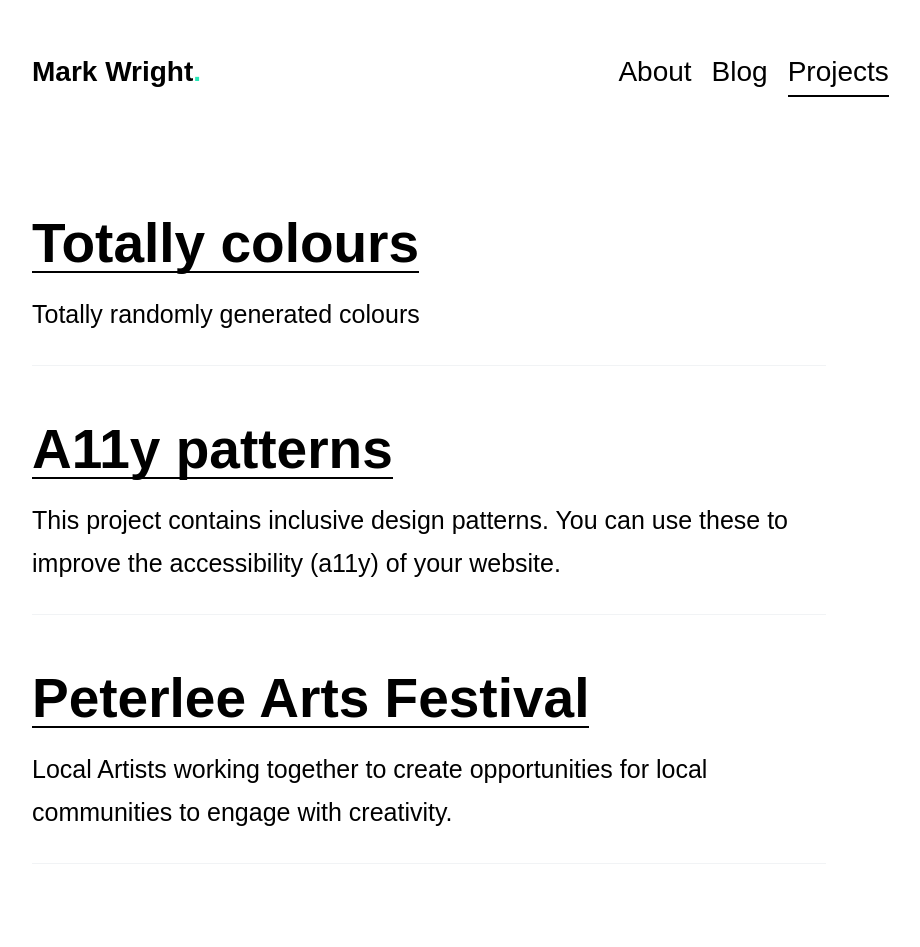
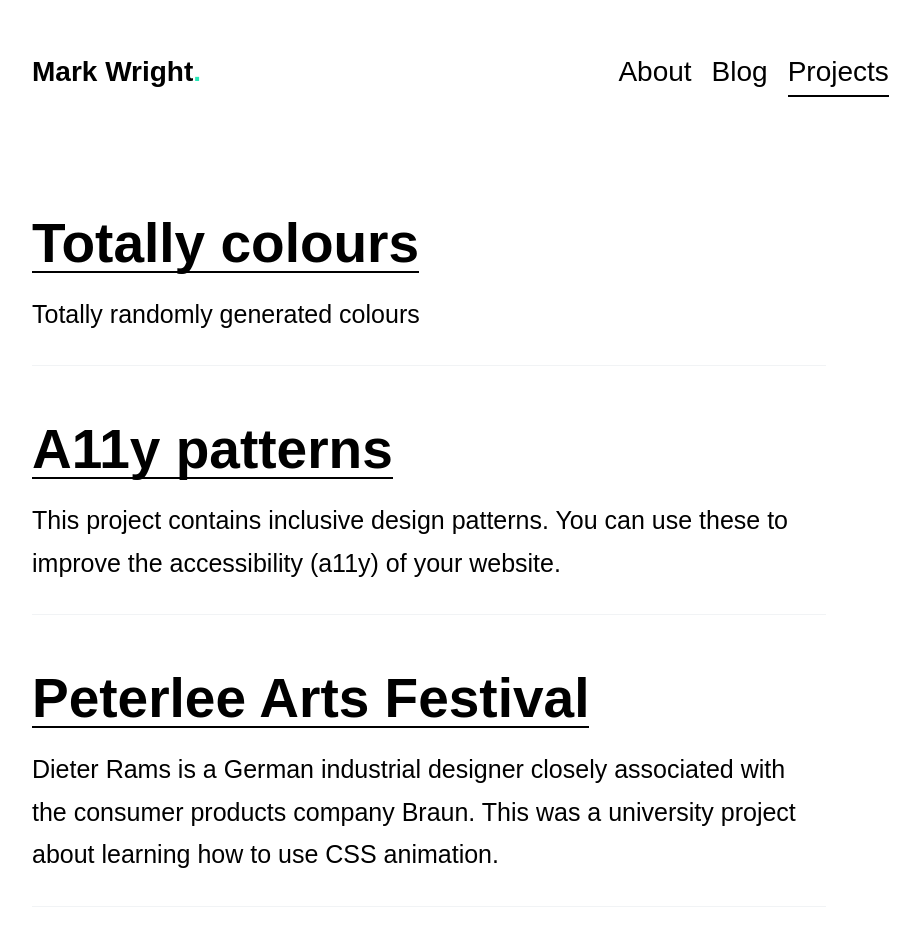
Before and after one commit to mrkwrght/mrkwrghtdotcom, a Jekyll site: the page built from projects.html, in a window 1280 px wide. Shown: the whole page, without its empty margins (128-1048 px from the left). Built offline with Jekyll 4.4.1, drawn with Linux system fonts in a browser that asks for light colours; some web fonts are replaced; before the commit the page ends 904 px from its top, so only the background shows below that.

Commit message:
Less but better

```diff
--- a/projects.html
+++ b/projects.html
@@ -17,8 +17,9 @@ title: Mark Wright - Projects
 <hr>
 </div>
 <div class="list-post">
-<h2 class="list-post-title"><a href="http://markwrightdesigns.com/PAF-master/index.html" target="_blank">Peterlee Arts Festival</a></h2>
-<p>Local Artists working together to create opportunities for local communities to engage with creativity.</p>
+<h2 class="list-post-title"><a href="http://markwrightdesigns.com/DieterRams/index.html" target="_blank">Peterlee Arts Festival</a></h2>
+<p>Dieter Rams is a German industrial designer closely associated with the consumer products company Braun. This was a university project about learning how to use CSS animation.
+</p>
 <hr>
 </div>
 </div>
```
